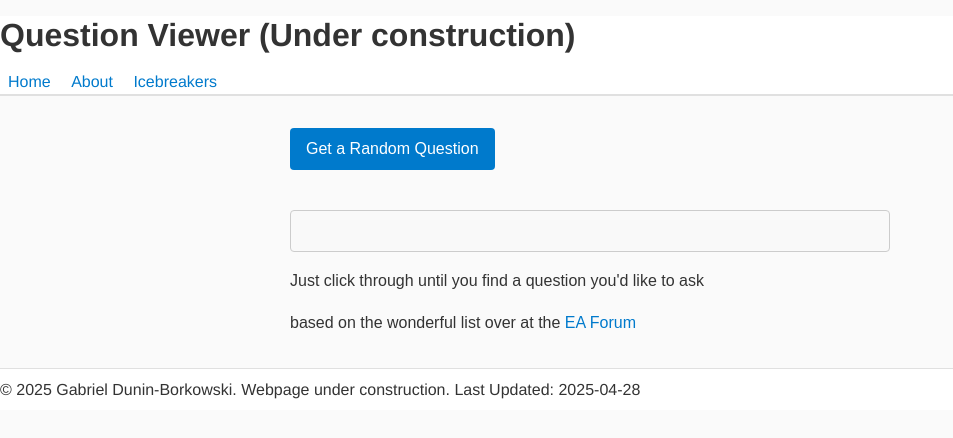
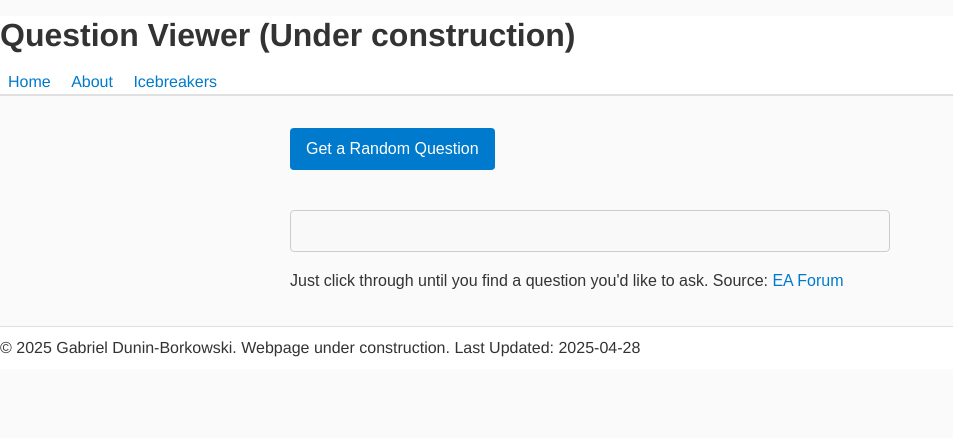
Before and after one commit to econometricsfanboy/gabrieldunin.com, a Jekyll site: the page built from docs/questioner.html, in a window 1280 px wide. Shown: the top 438 px of the page, without its empty margins (0-953 px from the left). Built offline with Jekyll 4.4.1, drawn with Linux system fonts in a browser that asks for light colours.

Commit message:
Update questioner.html

```diff
--- a/docs/questioner.html
+++ b/docs/questioner.html
@@ -9,9 +9,7 @@ title: "Question Viewer (Under construction)"
   <div id="questionBox"></div>
   <p></p>
   <p></p>
-  <p>Just click through until you find a question you'd like to ask</p>
-  <p>based on the wonderful list over at the <a href="https://forum.effectivealtruism.org/posts/85tCJ6efR2hsQzZvu/big-list-of-icebreaker-questions?utm_campaign=post_share&utm_source=link">EA Forum</a></p>
-
+  <p>Just click through until you find a question you'd like to ask. Source: <a href="https://forum.effectivealtruism.org/posts/85tCJ6efR2hsQzZvu/big-list-of-icebreaker-questions?utm_campaign=post_share&utm_source=link">EA Forum</a></p>
   <script>
     let questions = [];
 
```
